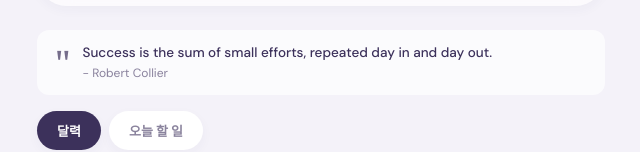
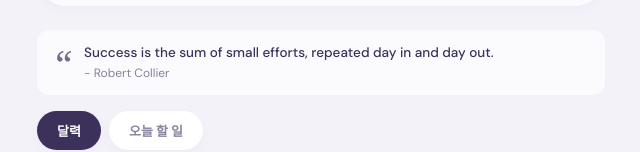
Before and after one commit to melonhong/phantom-log, a React (Vite) app: page / in a window 1280 px wide. Shown: the part 142-294 px from the top of the page, without its empty margins (319-959 px from the left). Built offline with nearby package versions, Linux system fonts and the light colour scheme; no server answers.

Commit message:
style: 따옴표 모양 수정

```diff
--- a/src/components/calendar/CalendarView.tsx
+++ b/src/components/calendar/CalendarView.tsx
@@ -106,7 +106,7 @@ export const CalendarView: React.FC<CalendarViewProps> = ({
       {/* 명언 배너 */}
       <div className="quote-banner" id="quoteBanner">
         <div className="quote-content">
-          <span className="quote-mark">"</span>
+          <span className="quote-mark">“</span>
           <div className="quote-text-group">
             <p className="quote-text" id="quoteText">
               {quote.quote || '성공은 매일 반복한 작은 노력들의 합이다.'}
```
